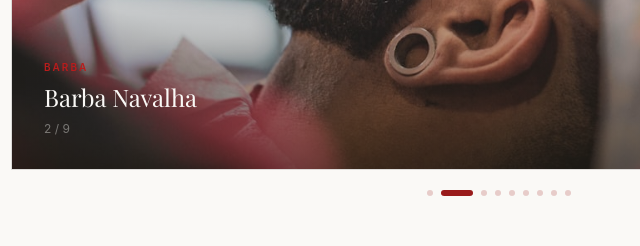
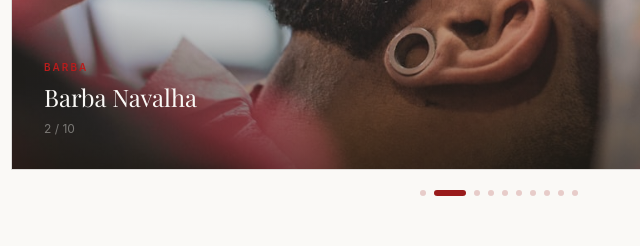
Before and after one commit to dgilmourcode/barbermen, an Astro site: page / in a window 1280 px wide. Shown: the part 2600-2846 px from the top of the page, 141-781 px from the left. Built offline with nearby package versions, Linux system fonts and the light colour scheme; Astro itself is replaced by a stand-in of ours.

Commit message:
feat: add Corte Infantil to gallery (gallery-10.jpg)

```diff
--- a/src/components/ProfessionalGallery.tsx
+++ b/src/components/ProfessionalGallery.tsx
@@ -13,6 +13,7 @@ const galleryImages = [
   { src: '/images/gallery-7.jpg', title: 'Navalha Clássica', category: 'Barba' },
   { src: '/images/gallery-8.jpg', title: 'Sobrancelha', category: 'Detalhe' },
   { src: '/images/gallery-9.jpg', title: 'Corte Tradicional', category: 'Cabelo' },
+  { src: '/images/gallery-10.jpg', title: 'Corte Infantil', category: 'Cabelo' },
 ];
 
 export default function ProfessionalGallery() {
```
Also changed, not shown: public/images/gallery-10.jpg (added).
